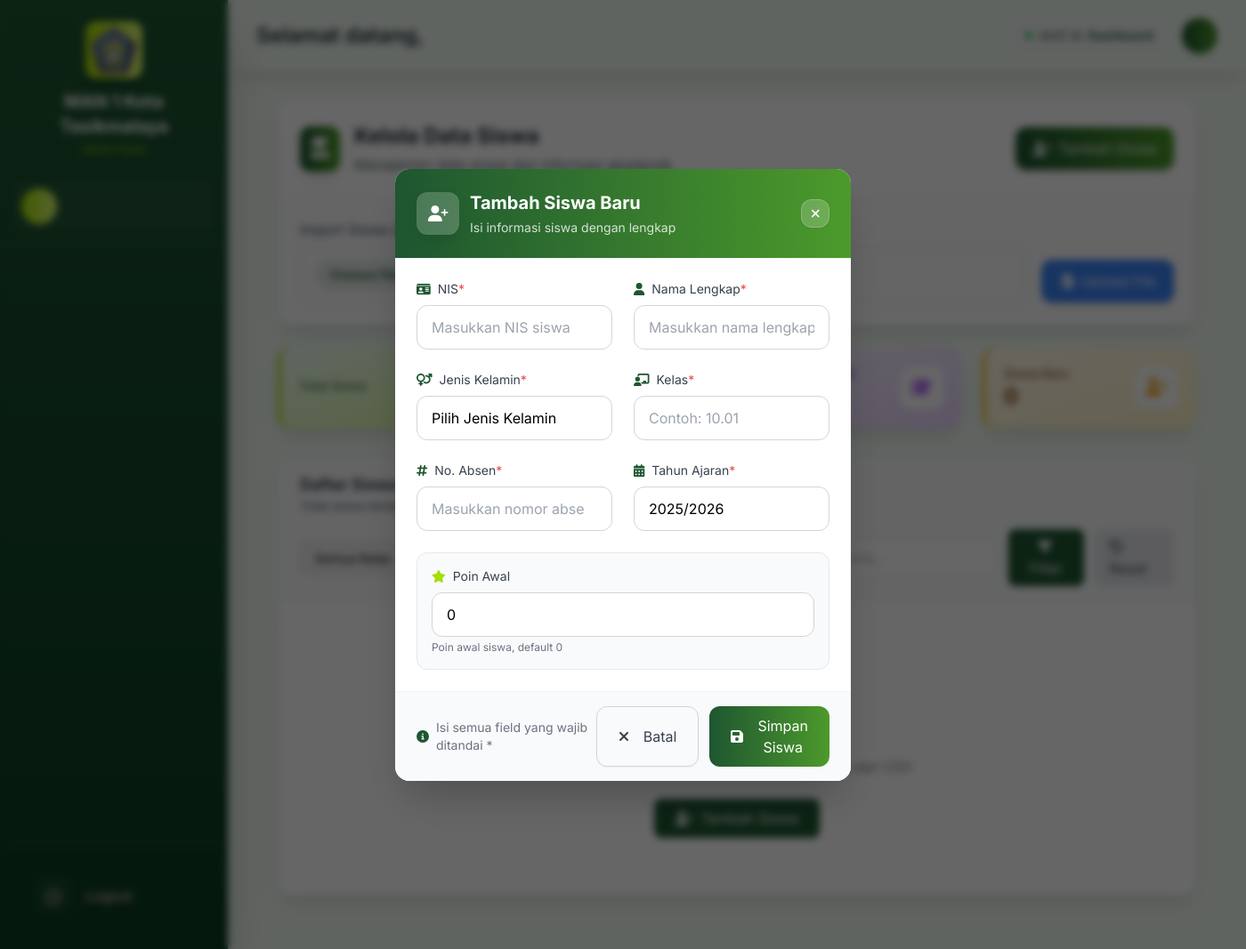
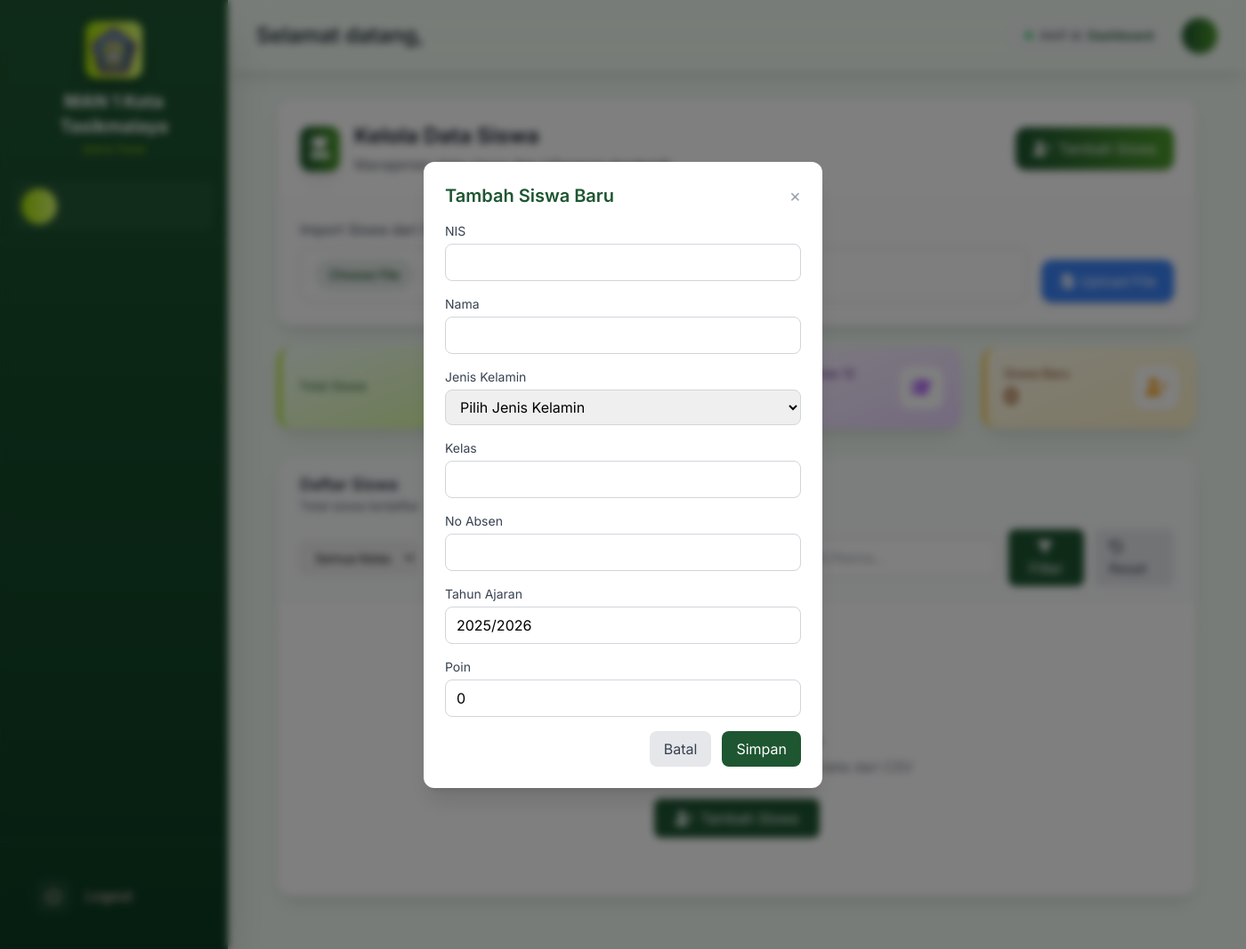
Before and after one commit to randikasptra/ailinda-kp, a CodeIgniter 4 app: the page made by app/Views/pages/admin/siswa.php in a window 1400 px wide, after a click on "Tambah Siswa". Shown: the whole page at 89% size. Run offline with PHP 8.4 and a stand-in for CodeIgniter, Linux system fonts and the light colour scheme; the template is opened without the code that fills it, so the values that code supplies are empty; some libraries are stand-ins or nearby versions.

Commit message:
rev-side-dikit

```diff
--- a/app/Views/layout/partials/sidenav_admin.php
+++ b/app/Views/layout/partials/sidenav_admin.php
@@ -69,8 +69,8 @@
                 <i data-lucide="chevron-right" class="w-4 h-4 ml-auto opacity-0 group-hover:opacity-100 transition-all text-[#A4DE02] group-hover:translate-x-1"></i>
             </a>
 
-            <div class="dropdown <?= (current_url(true) == base_url('/admin/laporan/keluar') || current_url(true) == base_url('/admin/laporan/masuk')) ? 'open' : '' ?>">
-                <div class="dropdown-toggle nav-item flex items-center gap-4 p-4 rounded-2xl hover:bg-white/10 transition-all duration-300 group hover:shadow-lg transform hover:-translate-y-0.5 <?= (current_url(true) == base_url('/admin/laporan/keluar') || current_url(true) == base_url('/admin/laporan/masuk')) ? 'active bg-white/10 shadow-lg' : '' ?>" data-nav-name="Laporan">
+            <div class="dropdown <?= (current_url(true) == base_url('/admin/laporan/keluar') || current_url(true) == base_url('/admin/laporan/masuk') || current_url(true) == base_url('/admin/laporan/sanksi_siswa')) ? 'open' : '' ?>">
+    <div class="dropdown-toggle nav-item flex items-center gap-4 p-4 rounded-2xl hover:bg-white/10 transition-all duration-300 group hover:shadow-lg transform hover:-translate-y-0.5 <?= (current_url(true) == base_url('/admin/laporan/keluar') || current_url(true) == base_url('/admin/laporan/masuk') || current_url(true) == base_url('/admin/laporan/sanksi_siswa')) ? 'active bg-white/10 shadow-lg' : '' ?>" data-nav-name="Laporan">
         <div class="flex items-center gap-4 flex-1">
             <div class="w-10 h-10 flex items-center justify-center bg-white/5 rounded-xl group-hover:bg-[#A4DE02]/20 shadow-sm">
                 <i data-lucide="file-text" class="w-5 h-5 text-[#A4DE02] group-hover:scale-110 transition-transform"></i>
@@ -79,20 +79,23 @@
         </div>
         <i data-lucide="chevron-down" class="dropdown-icon w-4 h-4 ml-auto transition-all duration-300 text-[#A4DE02] transform group-hover:scale-110"></i>
     </div>
-                <div class="dropdown-menu <?= (current_url(true) == base_url('/admin/laporan/keluar') || current_url(true) == base_url('/admin/laporan/masuk')) ? 'open' : '' ?>">
+
+    <div class="dropdown-menu mt-2 min-w-[220px] <?= (current_url(true) == base_url('/admin/laporan/keluar') || current_url(true) == base_url('/admin/laporan/masuk') || current_url(true) == base_url('/admin/laporan/sanksi_siswa')) ? 'open' : '' ?>">
         <a href="/admin/laporan/keluar" class="dropdown-item nav-item flex items-center gap-4 p-4 pl-12 hover:bg-white/10 transition-all duration-300 group hover:shadow-lg <?= current_url(true) == base_url('/admin/laporan/keluar') ? 'active bg-white/10 shadow-lg' : '' ?>" data-nav-name="Laporan Izin Keluar">
             <div class="w-6 h-6 flex items-center justify-center">
                 <i data-lucide="log-out" class="w-4 h-4 text-[#A4DE02] group-hover:scale-110 transition-transform"></i>
             </div>
             <span class="text-sm">Laporan Izin Keluar</span>
         </a>
+
         <a href="/admin/laporan/masuk" class="dropdown-item nav-item flex items-center gap-4 p-4 pl-12 hover:bg-white/10 transition-all duration-300 group hover:shadow-lg <?= current_url(true) == base_url('/admin/laporan/masuk') ? 'active bg-white/10 shadow-lg' : '' ?>" data-nav-name="Laporan Izin Masuk">
             <div class="w-6 h-6 flex items-center justify-center">
                 <i data-lucide="log-in" class="w-4 h-4 text-[#A4DE02] group-hover:scale-110 transition-transform"></i>
             </div>
             <span class="text-sm">Laporan Izin Masuk</span>
         </a>
-                    <a href="/admin/laporan/sanksi_siswa" class="dropdown-item nav-item flex items-center gap-4 p-4 pl-12 hover:bg-white/10 transition-all duration-300 group hover:shadow-lg <?= current_url(true) == base_url('/admin/laporan/masuk') ? 'active bg-white/10 shadow-lg' : '' ?>" data-nav-name="Laporan Izin Masuk">
+
+        <a href="/admin/laporan/sanksi_siswa" class="dropdown-item nav-item flex items-center gap-4 p-4 pl-12 hover:bg-white/10 transition-all duration-300 group hover:shadow-lg <?= current_url(true) == base_url('/admin/laporan/sanksi_siswa') ? 'active bg-white/10 shadow-lg' : '' ?>" data-nav-name="Laporan Sanksi Siswa">
             <div class="w-6 h-6 flex items-center justify-center">
                 <i data-lucide="file-text" class="w-5 h-5 text-[#A4DE02] group-hover:scale-110 transition-transform"></i>
             </div>
@@ -100,6 +103,7 @@
         </a>
     </div>
 </div>
+
 
             <a href="/admin/siswa" class="nav-item flex items-center gap-4 p-4 rounded-2xl hover:bg-white/10 transition-all duration-300 group hover:shadow-lg transform hover:-translate-y-0.5 <?= current_url(true) == base_url('/admin/siswa') ? 'active bg-white/10 shadow-lg' : '' ?>" data-nav-name="Kelola Siswa">
                 <div class="w-10 h-10 flex items-center justify-center bg-white/5 rounded-xl group-hover:bg-[#A4DE02]/20 shadow-sm">
--- a/app/Views/pages/admin/siswa.php
+++ b/app/Views/pages/admin/siswa.php
@@ -307,134 +307,62 @@
     </button>
 
     <!-- Tambah Modal -->
-    <div id="tambahModal" class="fixed inset-0 bg-black/60 backdrop-blur-sm hidden z-50 flex items-center justify-center p-4">
-        <div class="bg-white rounded-2xl shadow-2xl w-full max-w-lg transform transition-all duration-300 scale-95 opacity-0" id="modalContent">
-            <!-- Modal Header -->
-            <div class="relative p-6 border-b border-gray-100 bg-gradient-to-r from-[#1E5631] to-[#4C9A2B] rounded-t-2xl">
-                <div class="flex items-center justify-between">
-                    <div class="flex items-center space-x-3">
-                        <div class="w-12 h-12 bg-white/20 rounded-xl flex items-center justify-center shadow-lg">
-                            <i class="fas fa-user-plus text-white text-lg"></i>
+    <div id="tambahModal" class="fixed inset-0 bg-black/50 hidden z-50 flex items-center justify-center px-4 modal animate-scaleIn">
+        <div @click.away="closeModal('tambahModal')" class="bg-white rounded-xl shadow-xl p-6 w-full max-w-md">
+            <div class="flex justify-between items-center mb-4">
+                <h2 class="text-xl font-semibold text-[#1E5631]">Tambah Siswa Baru</h2>
+                <button @click="closeModal('tambahModal')" class="text-gray-400 hover:text-red-500 text-xl">&times;</button>
+            </div>
+            <form action="<?= base_url('admin/siswa/tambah') ?>" method="post" class="space-y-4">
+                <?= csrf_field() ?>
+                <div>
+                    <label for="nis" class="block text-sm font-medium text-gray-700">NIS</label>
+                    <input type="text" name="nis" id="nis" required
+                        class="mt-1 block w-full px-3 py-2 border border-gray-300 rounded-lg focus:ring-2 focus:ring-[#1E5631]/50 focus:border-[#1E5631]">
                 </div>
                 <div>
-                            <h2 class="text-xl font-bold text-white">Tambah Siswa Baru</h2>
-                            <p class="text-white/80 text-sm mt-1">Isi informasi siswa dengan lengkap</p>
+                    <label for="nama" class="block text-sm font-medium text-gray-700">Nama</label>
+                    <input type="text" name="nama" id="nama" required
+                        class="mt-1 block w-full px-3 py-2 border border-gray-300 rounded-lg focus:ring-2 focus:ring-[#1E5631]/50 focus:border-[#1E5631]">
                 </div>
-                    </div>
-                    <button onclick="closeModal('tambahModal')"
-                            class="w-8 h-8 flex items-center justify-center bg-white/20 hover:bg-white/30 text-white hover:text-gray-100 rounded-xl transition-all duration-200 shadow-sm hover:shadow-md border border-white/20">
-                        <i class="fas fa-times text-sm"></i>
-                    </button>
-                </div>
-            </div>
-
-            <!-- Modal Body -->
-            <div class="p-6 max-h-[60vh] overflow-y-auto">
-                <form action="<?= base_url('admin/siswa/tambah') ?>" method="post" class="space-y-6">
-                    <?= csrf_field() ?>
-
-                    <!-- Data Siswa Grid -->
-                    <div class="grid grid-cols-1 md:grid-cols-2 gap-6">
                 <div>
-                            <label for="nis" class="block text-sm font-medium text-gray-700 mb-2 flex items-center">
-                                <i class="fas fa-id-card mr-2 text-[#1E5631]"></i>
-                                NIS <span class="text-red-500">*</span>
-                            </label>
-                            <input type="text" name="nis" id="nis" required
-                                class="w-full px-4 py-3 border border-gray-300 rounded-xl focus:ring-2 focus:ring-[#1E5631]/50 focus:border-[#1E5631] transition-all"
-                                placeholder="Masukkan NIS siswa">
-                        </div>
-
-                        <div>
-                            <label for="nama" class="block text-sm font-medium text-gray-700 mb-2 flex items-center">
-                                <i class="fas fa-user mr-2 text-[#1E5631]"></i>
-                                Nama Lengkap <span class="text-red-500">*</span>
-                            </label>
-                            <input type="text" name="nama" id="nama" required
-                                class="w-full px-4 py-3 border border-gray-300 rounded-xl focus:ring-2 focus:ring-[#1E5631]/50 focus:border-[#1E5631] transition-all"
-                                placeholder="Masukkan nama lengkap siswa">
-                        </div>
-
-                        <div>
-                            <label for="jk" class="block text-sm font-medium text-gray-700 mb-2 flex items-center">
-                                <i class="fas fa-venus-mars mr-2 text-[#1E5631]"></i>
-                                Jenis Kelamin <span class="text-red-500">*</span>
-                            </label>
+                    <label for="jk" class="block text-sm font-medium text-gray-700">Jenis Kelamin</label>
                     <select name="jk" id="jk" required
-                                class="w-full px-4 py-3 border border-gray-300 rounded-xl focus:ring-2 focus:ring-[#1E5631]/50 focus:border-[#1E5631] appearance-none transition-all bg-white">
+                        class="mt-1 block w-full px-3 py-2 border border-gray-300 rounded-lg focus:ring-2 focus:ring-[#1E5631]/50 focus:border-[#1E5631]">
                         <option value="">Pilih Jenis Kelamin</option>
                         <option value="L">Laki-laki</option>
                         <option value="P">Perempuan</option>
                     </select>
                 </div>
-
                 <div>
-                            <label for="kelas" class="block text-sm font-medium text-gray-700 mb-2 flex items-center">
-                                <i class="fas fa-chalkboard-teacher mr-2 text-[#1E5631]"></i>
-                                Kelas <span class="text-red-500">*</span>
-                            </label>
+                    <label for="kelas" class="block text-sm font-medium text-gray-700">Kelas</label>
                     <input type="text" name="kelas" id="kelas" required
-                                class="w-full px-4 py-3 border border-gray-300 rounded-xl focus:ring-2 focus:ring-[#1E5631]/50 focus:border-[#1E5631] transition-all"
-                                placeholder="Contoh: 10.01">
+                        class="mt-1 block w-full px-3 py-2 border border-gray-300 rounded-lg focus:ring-2 focus:ring-[#1E5631]/50 focus:border-[#1E5631]">
+                </div>
+                <div>
+                    <label for="no_absen" class="block text-sm font-medium text-gray-700">No Absen</label>
+                    <input type="number" name="no_absen" id="no_absen" required
+                    class="mt-1 block w-full px-3 py-2 border border-gray-300 rounded-lg focus:ring-2 focus:ring-[#1E5631]/50 focus:border-[#1E5631]">
                 </div>
 
                 <div>
-                            <label for="no_absen" class="block text-sm font-medium text-gray-700 mb-2 flex items-center">
-                                <i class="fas fa-hashtag mr-2 text-[#1E5631]"></i>
-                                No. Absen <span class="text-red-500">*</span>
-                            </label>
-                            <input type="number" name="no_absen" id="no_absen" required
-                                class="w-full px-4 py-3 border border-gray-300 rounded-xl focus:ring-2 focus:ring-[#1E5631]/50 focus:border-[#1E5631] transition-all"
-                                placeholder="Masukkan nomor absen">
-                        </div>
-
-                        <div>
-                            <label for="tahun_ajaran" class="block text-sm font-medium text-gray-700 mb-2 flex items-center">
-                                <i class="fas fa-calendar-alt mr-2 text-[#1E5631]"></i>
-                                Tahun Ajaran <span class="text-red-500">*</span>
-                            </label>
+                    <label for="tahun_ajaran" class="block text-sm font-medium text-gray-700">Tahun Ajaran</label>
                     <input type="text" name="tahun_ajaran" id="tahun_ajaran" required
                         placeholder="Contoh: 2025/2026"
                         value="<?= date('Y') . '/' . (date('Y') + 1) ?>"
-                                class="w-full px-4 py-3 border border-gray-300 rounded-xl focus:ring-2 focus:ring-[#1E5631]/50 focus:border-[#1E5631] transition-all"
+                        class="mt-1 block w-full px-3 py-2 border border-gray-300 rounded-lg focus:ring-2 focus:ring-[#1E5631]/50 focus:border-[#1E5631]"
                         pattern="\d{4}/\d{4}" title="Masukkan tahun ajaran dalam format YYYY/YYYY (contoh: 2025/2026)">
                 </div>
+                <div>
+                    <label for="poin" class="block text-sm font-medium text-gray-700">Poin</label>
+                    <input type="number" name="poin" id="poin" value="0" required
+                        class="mt-1 block w-full px-3 py-2 border border-gray-300 rounded-lg focus:ring-2 focus:ring-[#1E5631]/50 focus:border-[#1E5631]">
                 </div>
-
-                    <!-- Poin Section -->
-                    <div class="bg-gray-50 rounded-xl p-4 border border-gray-200">
-                        <label for="poin" class="block text-sm font-medium text-gray-700 mb-2 flex items-center">
-                            <i class="fas fa-star text-[#A4DE02] mr-2"></i>
-                            Poin Awal
-                        </label>
-                        <input type="number" name="poin" id="poin" value="0" min="0" required
-                            class="w-full px-4 py-3 border border-gray-300 rounded-xl focus:ring-2 focus:ring-[#1E5631]/50 focus:border-[#1E5631] transition-all bg-white">
-                        <p class="text-xs text-gray-500 mt-1">Poin awal siswa, default 0</p>
+                <div class="flex justify-end gap-3">
+                    <button type="button" @click="closeModal('tambahModal')" class="px-4 py-2 bg-gray-200 text-gray-700 rounded-lg hover:bg-gray-300 transition">Batal</button>
+                    <button type="submit" class="px-4 py-2 bg-[#1E5631] text-white rounded-lg hover:bg-[#174726] transition">Simpan</button>
                 </div>
             </form>
-            </div>
-
-            <!-- Modal Footer -->
-            <div class="px-6 py-4 border-t border-gray-100 bg-gray-50 rounded-b-2xl">
-                <div class="flex items-center justify-between">
-                    <div class="flex items-center space-x-2 text-sm text-gray-500">
-                        <i class="fas fa-info-circle text-[#1E5631]"></i>
-                        <span>Isi semua field yang wajib ditandai *</span>
-                    </div>
-                    <div class="flex space-x-3">
-                        <button type="button" onclick="closeModal('tambahModal')"
-                                class="px-6 py-2.5 border border-gray-300 text-gray-700 rounded-xl hover:bg-gray-50 transition-all duration-200 font-medium flex items-center space-x-2 shadow-sm hover:shadow">
-                            <i class="fas fa-times mr-2"></i>
-                            <span>Batal</span>
-                        </button>
-                        <button type="submit" form="tambahForm"
-                                class="px-6 py-2.5 bg-gradient-to-r from-[#1E5631] to-[#4C9A2B] text-white rounded-xl hover:shadow-lg transition-all duration-200 font-medium flex items-center space-x-2 shadow-sm hover:shadow">
-                            <i class="fas fa-save mr-2"></i>
-                            <span>Simpan Siswa</span>
-                        </button>
-                    </div>
-                </div>
-            </div>
         </div>
     </div>
 </div>
@@ -457,25 +385,13 @@
     });
 
     function openModal(id) {
-        const modal = document.getElementById(id);
-        const modalContent = document.getElementById('modalContent');
-        modal.classList.remove('hidden');
+        document.getElementById(id).classList.remove('hidden');
         document.body.style.overflow = 'hidden';
-        setTimeout(() => {
-            modalContent.classList.remove('scale-95', 'opacity-0');
-            modalContent.classList.add('scale-100', 'opacity-100');
-        }, 50);
     }
 
     function closeModal(id) {
-        const modal = document.getElementById(id);
-        const modalContent = document.getElementById('modalContent');
-        modalContent.classList.remove('scale-100', 'opacity-100');
-        modalContent.classList.add('scale-95', 'opacity-0');
-        setTimeout(() => {
-            modal.classList.add('hidden');
+        document.getElementById(id).classList.add('hidden');
         document.body.style.overflow = 'auto';
-        }, 300);
     }
 
     document.querySelectorAll('.modal').forEach(modal => {
@@ -524,25 +440,6 @@
     .modal {
         backdrop-filter: blur(4px);
     }
-
-    /* Custom scrollbar for modal body */
-    .max-h-\[60vh\]::-webkit-scrollbar {
-        width: 6px;
-    }
-
-    .max-h-\[60vh\]::-webkit-scrollbar-track {
-        background: #f1f5f9;
-        border-radius: 3px;
-    }
-
-    .max-h-\[60vh\]::-webkit-scrollbar-thumb {
-        background: #cbd5e1;
-        border-radius: 3px;
-    }
-
-    .max-h-\[60vh\]::-webkit-scrollbar-thumb:hover {
-        background: #94a3b8;
-    }
 </style>
 
 <?= $this->endSection() ?>
```
Lines whose indentation alone changed are shown as unchanged.
